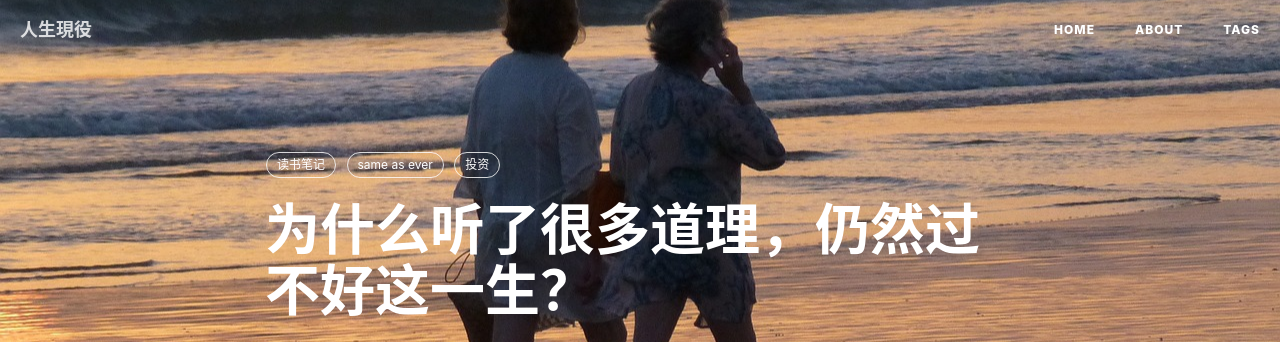
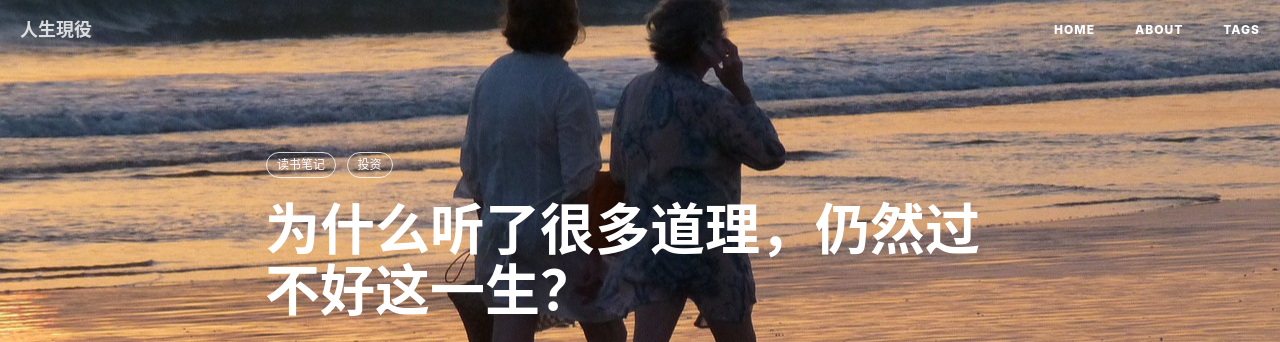
Before and after one commit to suzulang/suzulang.github.io, a Jekyll site: the page built from _posts/2023-12-19-为什么听了很多道理，仍然过不好这一生？.md, in a window 1280 px wide. Shown: the top 342 px of the page. Built offline with Jekyll 4.4.1, drawn with Linux system fonts in a browser that asks for light colours; nearby versions of some CDN libraries; comment, search, counter and statistics services are not loaded.

Commit message:
修改文章tags

```diff
--- a/_posts/2023-12-19-为什么听了很多道理，仍然过不好这一生？.md
+++ b/_posts/2023-12-19-为什么听了很多道理，仍然过不好这一生？.md
@@ -7,7 +7,6 @@ author:     "suzulang"
 header-img: "img/post-life.jpg"
 tags:
     - 读书笔记
-    - same as ever
     - 投资
 ---
 
```
